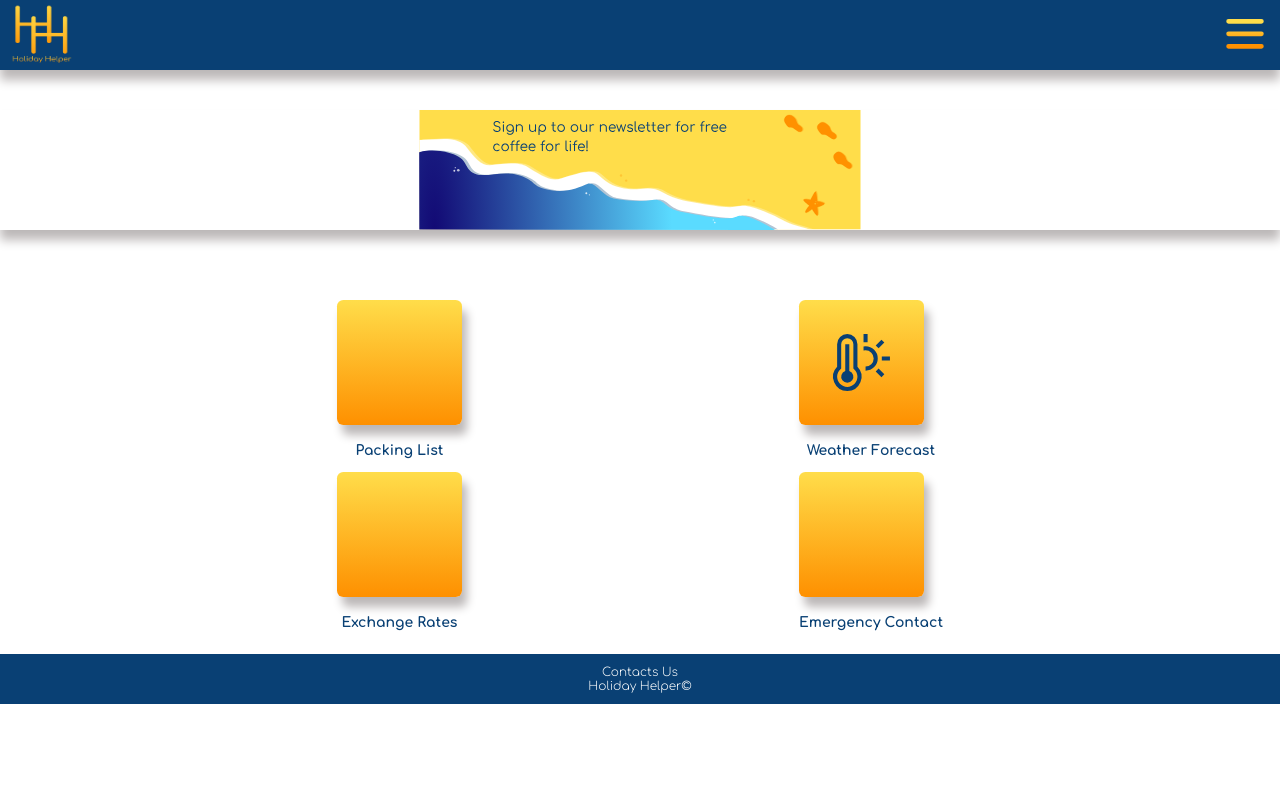
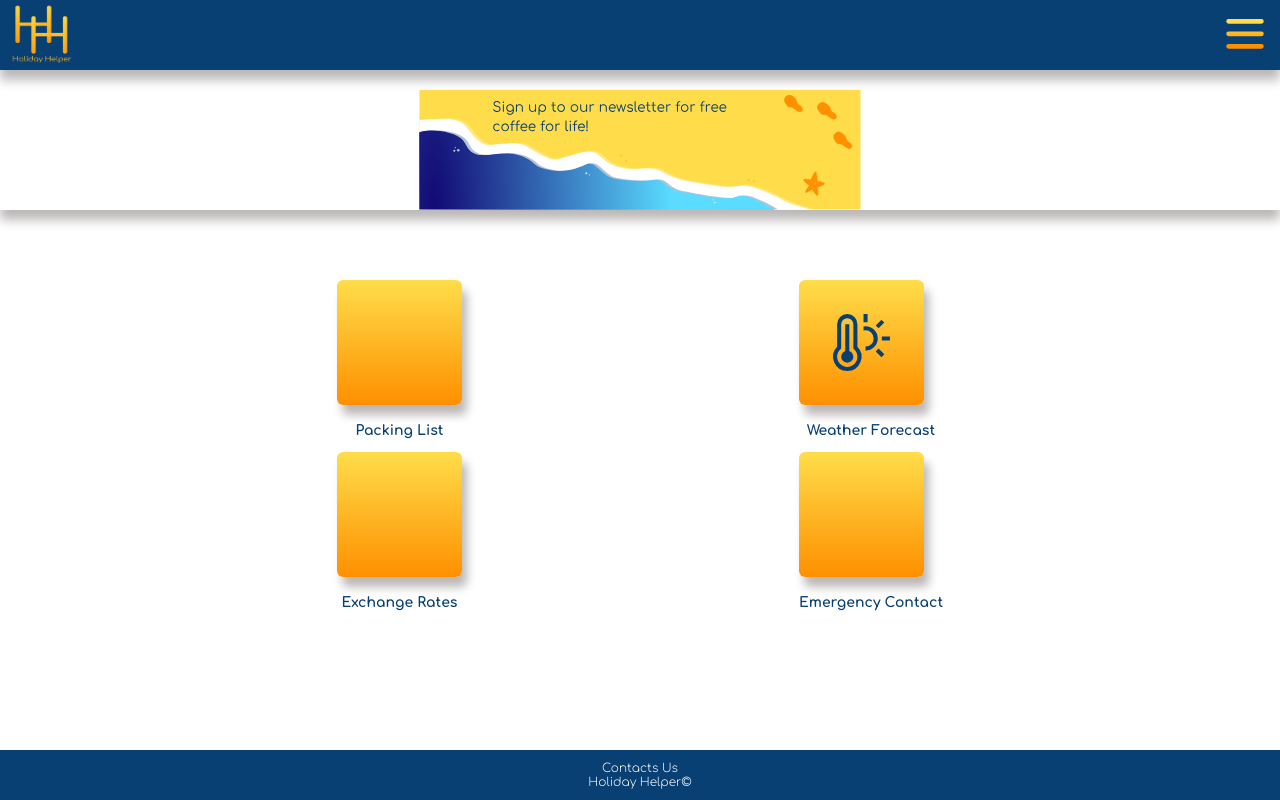
Before and after one commit to lalicia/holiday_helper_frontend, a React (Create React App) app: page / in a window 1280 px wide. Built offline with nearby package versions, Linux system fonts and the light colour scheme; some icons are missing.

Commit message:
fixed footer problem. removed padding. tweaked header scrolling css fix

```diff
--- a/src/App/App.js
+++ b/src/App/App.js
@@ -8,10 +8,12 @@ import Contacts from "../Component/Contacts/Contacts";
 import { BrowserRouter as Router, Routes, Route } from "react-router-dom";
 import Footer from "../Component/Footer/Footer";
 
+/* added extra class around navbar and body of app to keep footer separate so we can pad at the bottom to stop footer covering content */
 function App() {
   return (
     <div className="App">
       <Router>
+        <div className="main-body">
           <Navbar />
           <Routes>
             <Route path="/" element={<Main />} />
@@ -20,6 +22,7 @@ function App() {
             <Route path="/weather" element={<Weather />} />
             <Route path="/contacts" element={<Contacts />} />
           </Routes>
+        </div>
         <Footer />
       </Router>
     </div>
--- a/src/Component/Footer/Footer.css
+++ b/src/Component/Footer/Footer.css
@@ -1,3 +1,4 @@
+/* "position: fixed" keeps it at the bottom */
 .footer{
     height: 50px;
     font-size: 12px;
@@ -8,6 +9,7 @@
     flex-direction: column;
     width: 100%;
     margin-top: 10px;
+    position: fixed;
     left: 0;
     bottom: 0;
     background-color: var(--dark-blue);
--- a/src/Component/Footer/Footer.js
+++ b/src/Component/Footer/Footer.js
@@ -1,15 +1,14 @@
-import React from 'react';
-import './Footer.css';
+import React from "react";
+import "./Footer.css";
 
+/* removed extra unnecessary empty div from around footer */
 function Footer() {
   return (
-      <div>
-          <div className='footer'>
-              <span>Contacts Us</span>
-              <span>Holiday Helper©</span>
-          </div>
-     </div>
-  )
-};
+    <div className="footer">
+      <span>Contacts Us</span>
+      <span>Holiday Helper©</span>
+    </div>
+  );
+}
 
-export default Footer
+export default Footer;
--- a/src/Component/Main.js/Main.css
+++ b/src/Component/Main.js/Main.css
@@ -1,10 +1,15 @@
-/* .main-container{
-    display: ;
-} */
+/* pads top so that the banner image is visible beneath navbar */
+.main-container {
+    padding-top: 50px;
+}
+
+/* pads bottom of body so footer doesn't cover content */
+.main-body {
+    padding-bottom: 50px;
+}
 
 .homebuttons{
     display: flex;
     justify-content: space-evenly;
     margin-top: 70px;
-
 }
--- a/src/Component/Navbar/navbar.css
+++ b/src/Component/Navbar/navbar.css
@@ -7,10 +7,13 @@
   text-decoration: none;
 }
 
+/* "position: fixed" stops it from scrolling and width 100% fixes the size again */
 .header {
   background: #094074;
   display: flex;
   height: 70px;
+  position: fixed;
+  width: 100%;
 }
 
 .header-content {
@@ -32,11 +35,11 @@
   transition-delay: 0.7s;
 }
 
+/* removed padding as it was adding extra width to the page and making everything look off */
 .menu {
   background: #094074;
   color: white;
   position: fixed;
-  padding: 0 10px;
   width: 100%;
   top: 65px;
   transition: transform 0.5s;
--- a/src/index.css
+++ b/src/index.css
@@ -8,12 +8,12 @@
 }
 
 body {
-  margin: 0;
   font-family: 'Comfortaa', cursive, -apple-system, BlinkMacSystemFont, 'Segoe UI', 'Roboto', 'Oxygen',
     'Ubuntu', 'Cantarell', 'Fira Sans', 'Droid Sans', 'Helvetica Neue',
     sans-serif;
   -webkit-font-smoothing: antialiased;
   -moz-osx-font-smoothing: grayscale;
+  margin: 0;
 }
 
 code {
```
Lines whose indentation alone changed are shown as unchanged.
